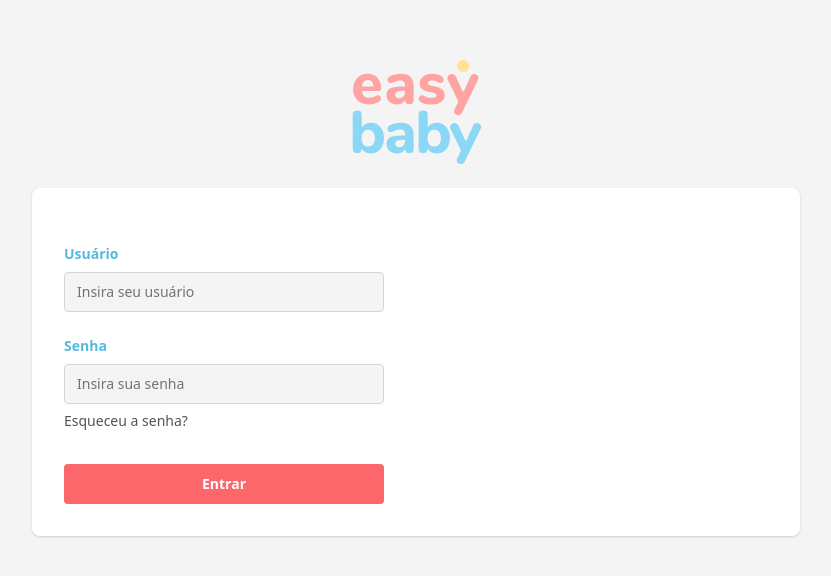
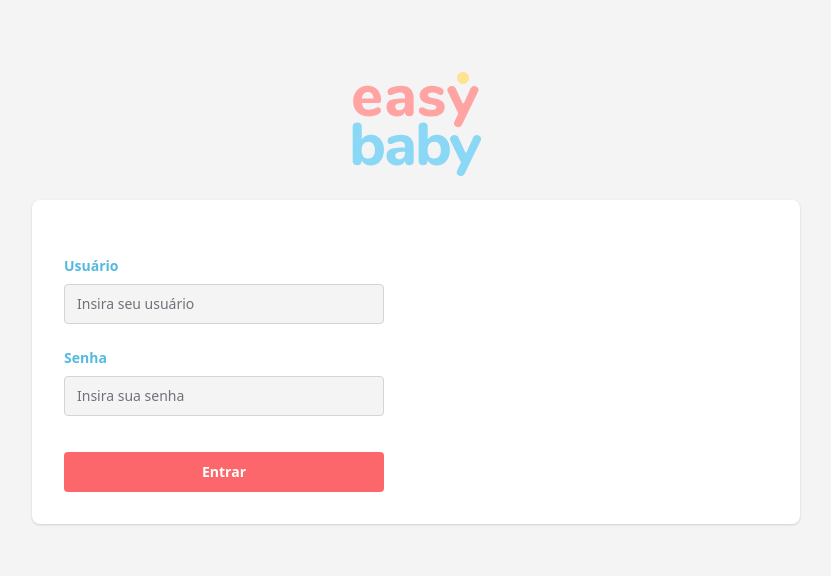
Before and after one commit to fabioalencar/easybaby-mvp, a Next.js app in the folder provider/: page / in a window 1280 px wide. Shown: the part 114-690 px from the top of the page, without its empty margins (224-1055 px from the left). Built offline with nearby package versions, Linux system fonts and the light colour scheme; what tailwindcss-animations would draw is missing.

Commit message:
Deleting forgot password

```diff
--- a/provider/pages/index.js
+++ b/provider/pages/index.js
@@ -80,12 +80,6 @@ function Index() {
                 onChange={(e) => setPassword(e.target.value)}
                 value={password}
               />
-              <a
-                className="inline-block align-baseline text-sm text-gray-600 hover:text-gray-800"
-                href="/forgot"
-              >
-                Esqueceu a senha?
-              </a>
             </div>
             <div className="flex w-full mt-8">
               <button
```
